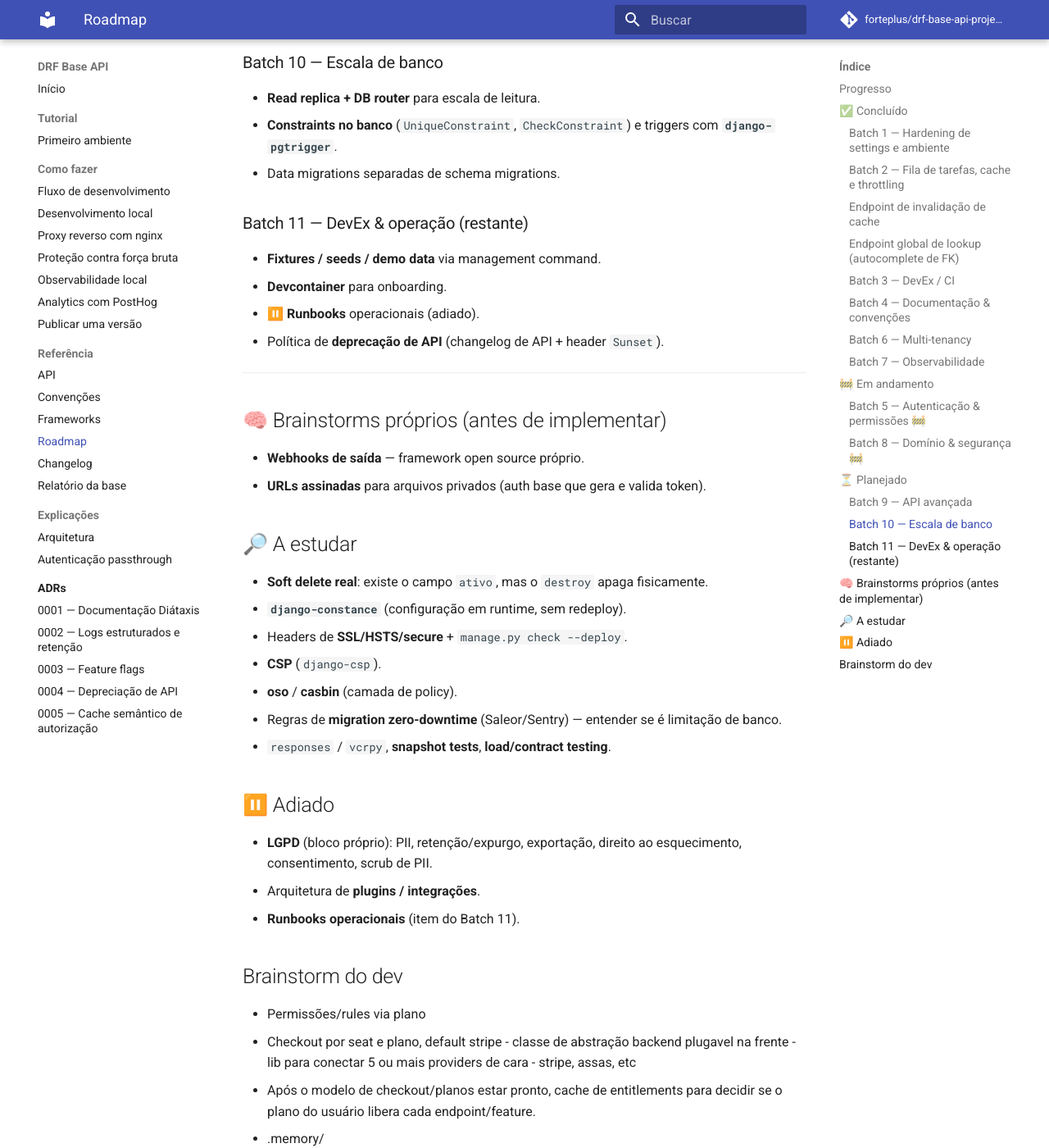
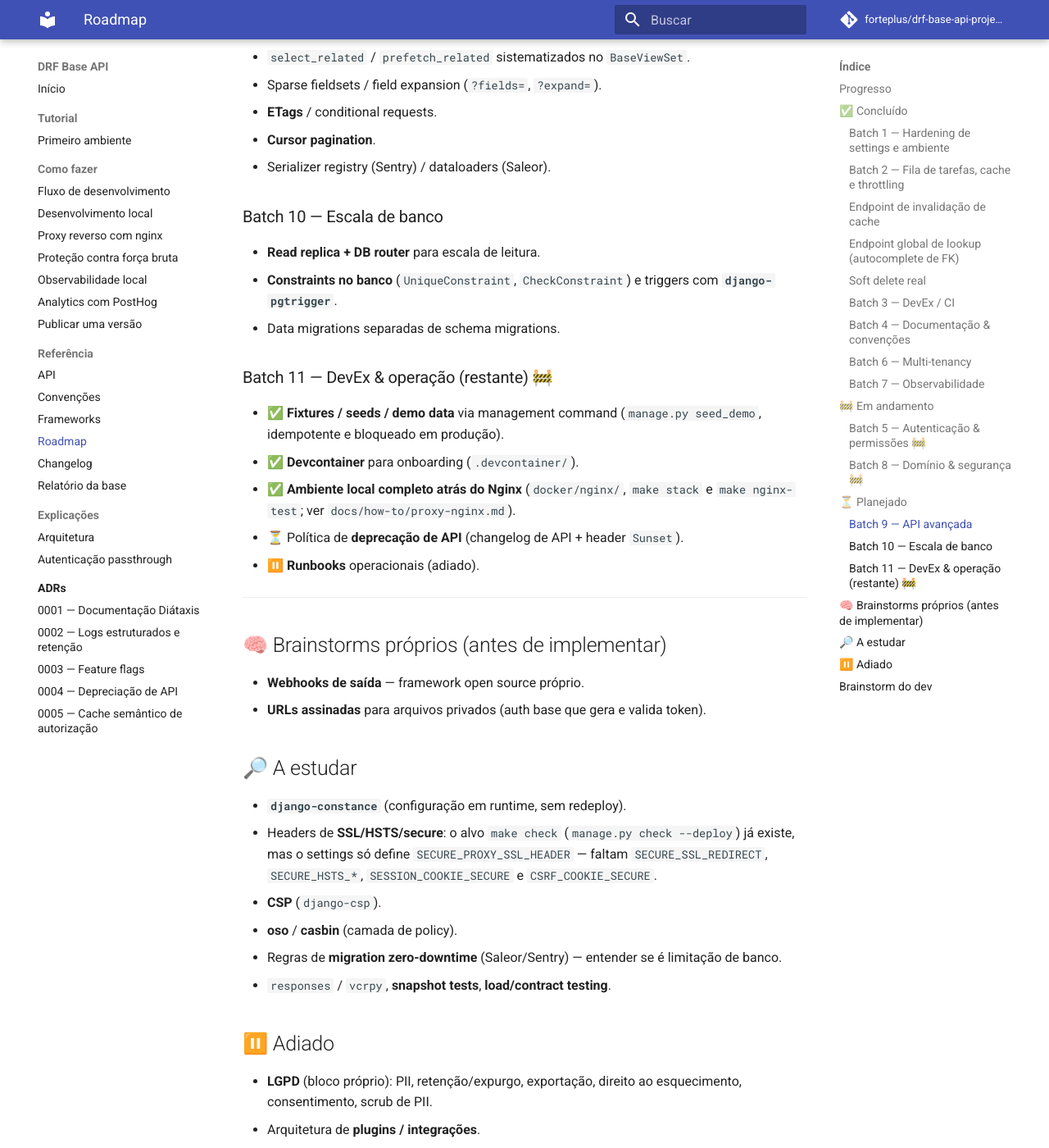
Before and after one commit to davisilvarafacho/django-api-startup-template, an MkDocs documentation site: the page built from docs/ROADMAP.md, in a window 1280 px wide and 1400 px high, scrolled down 5369 px. Shown: the whole window at 82% size. Built offline with MkDocs 1.6.1 and Material for MkDocs 9.7.7, drawn with Linux system fonts in a browser that asks for light colours; comment, search, counter and statistics services are not loaded; some of the changed text lies outside the part shown.

Commit message:
docs: update roadmap

```diff
--- a/docs/ROADMAP.md
+++ b/docs/ROADMAP.md
@@ -26,7 +26,7 @@ _Atualizado em 2026-08-01._
 | Batch 8 | Domínio & segurança | 🚧 |
 | Batch 9 | API avançada | ⏳ |
 | Batch 10 | Escala de banco | ⏳ |
-| Batch 11 | DevEx & operação (restante) | ⏳ |
+| Batch 11 | DevEx & operação (restante) | 🚧 |
 
 ---
 
@@ -57,6 +57,12 @@ _Atualizado em 2026-08-01._
 - `GET /lookup/<chave>/` com `IsAuthenticated` (não exige permissão do modelo-alvo).
 - Saída via serializer DRF (default `{id, label}` ou serializer próprio).
 - N+1 tratado (`select_related`/`prefetch_related` + `setup_eager_loading`).
+
+### Soft delete real
+- `Base.delete()` marca `is_deleted=True` em vez de apagar; `perform_destroy` do
+  `BaseModelViewSet` passa a ser soft delete por padrão.
+- Managers: `objects` (não deletados), `all_objects` (inclui deletados) e `ativos`
+  (`is_active=True`).
 
 ### Batch 3 — DevEx / CI
 - **pre-commit** (ruff + hooks básicos).
@@ -149,11 +155,14 @@ _Atualizado em 2026-08-01._
 - **Constraints no banco** (`UniqueConstraint`, `CheckConstraint`) e triggers com **`django-pgtrigger`**.
 - Data migrations separadas de schema migrations.
 
-### Batch 11 — DevEx & operação (restante)
-- **Fixtures / seeds / demo data** via management command.
-- **Devcontainer** para onboarding.
+### Batch 11 — DevEx & operação (restante) 🚧
+- ✅ **Fixtures / seeds / demo data** via management command (`manage.py seed_demo`,
+  idempotente e bloqueado em produção).
+- ✅ **Devcontainer** para onboarding (`.devcontainer/`).
+- ✅ **Ambiente local completo atrás do Nginx** (`docker/nginx/`, `make stack` e
+  `make nginx-test`; ver `docs/how-to/proxy-nginx.md`).
+- ⏳ Política de **deprecação de API** (changelog de API + header `Sunset`).
 - ⏸️ **Runbooks** operacionais (adiado).
-- Política de **deprecação de API** (changelog de API + header `Sunset`).
 
 ---
 
@@ -162,9 +171,10 @@ _Atualizado em 2026-08-01._
 - **URLs assinadas** para arquivos privados (auth base que gera e valida token).
 
 ## 🔎 A estudar
-- **Soft delete real**: existe o campo `ativo`, mas o `destroy` apaga fisicamente.
 - **`django-constance`** (configuração em runtime, sem redeploy).
-- Headers de **SSL/HSTS/secure** + `manage.py check --deploy`.
+- Headers de **SSL/HSTS/secure**: o alvo `make check` (`manage.py check --deploy`) já
+  existe, mas o settings só define `SECURE_PROXY_SSL_HEADER` — faltam
+  `SECURE_SSL_REDIRECT`, `SECURE_HSTS_*`, `SESSION_COOKIE_SECURE` e `CSRF_COOKIE_SECURE`.
 - **CSP** (`django-csp`).
 - **oso** / **casbin** (camada de policy).
 - Regras de **migration zero-downtime** (Saleor/Sentry) — entender se é limitação de banco.
```
Also changed, not shown: other parts of docs/ROADMAP.md (+1 -1 lines).
